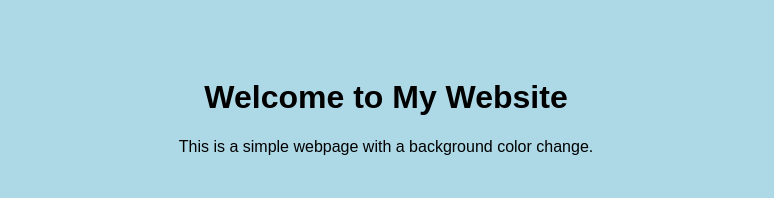
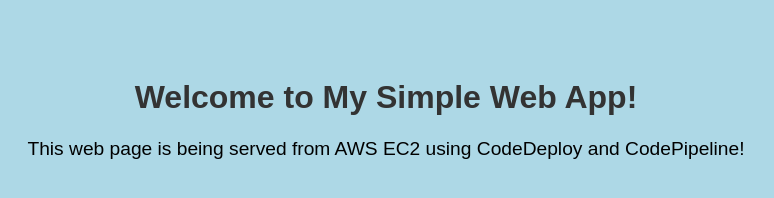
Before and after one commit to rrsuriya/Webapp, a plain HTML site: page index.html in a window 1280 px wide. Shown: the whole page, without its empty margins (254-1028 px from the left). Drawn offline with Linux system fonts and the light colour scheme.

Commit message:
Update index.html

```diff
--- a/index.html
+++ b/index.html
@@ -3,19 +3,24 @@
 <head>
     <meta charset="UTF-8">
     <meta name="viewport" content="width=device-width, initial-scale=1.0">
-    <title>My Web Page</title>
+    <title>Simple Web App</title>
     <style>
         body {
-            background-color: lightblue;
-            color: black;
             font-family: Arial, sans-serif;
             text-align: center;
             padding: 50px;
+            background-color: #ADD8E6;
+        }
+        h1 {
+            color: #333;
+        }
+        p {
+            font-size: 1.2em;
         }
     </style>
 </head>
 <body>
-    <h1>Welcome to My Website</h1>
-    <p>This is a simple webpage with a background color change.</p>
+    <h1>Welcome to My Simple Web App!</h1>
+    <p>This web page is being served from AWS EC2 using CodeDeploy and CodePipeline!</p>
 </body>
 </html>
```
